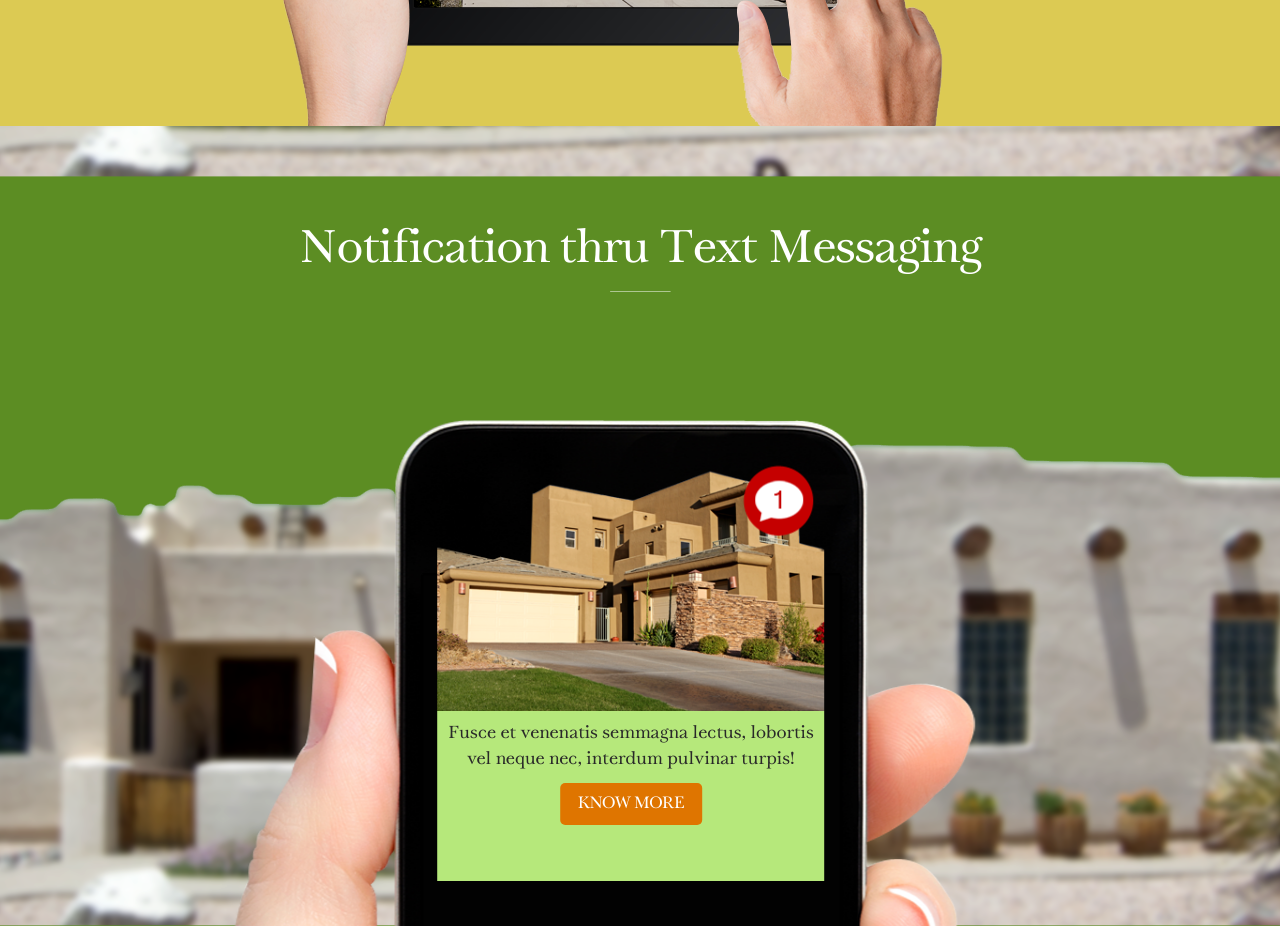
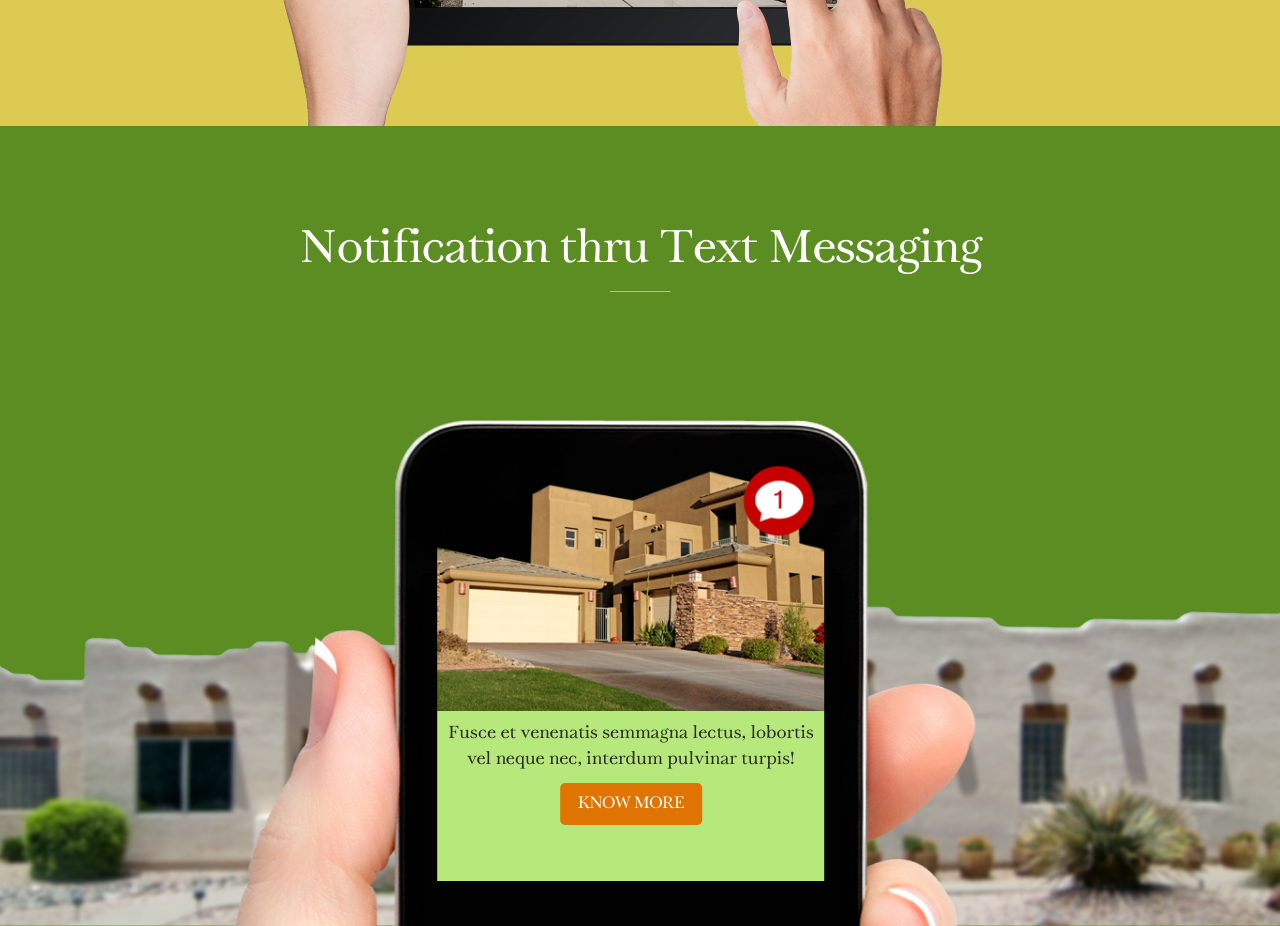
Before and after one commit to doylesee/az-redirentals, a plain HTML site: page index.html in a window 1280 px wide. Shown: the part 2320-3246 px from the top of the page. Drawn offline with Linux system fonts and the light colour scheme.

Commit message:
Add files via upload

```diff
--- a/style.css
+++ b/style.css
@@ -829,8 +829,8 @@ a.menu__join-now:hover {
 	margin: 100px 0 0 0;
 }
 .home-section-4__image {
-	background: url('img/home-section-4__image.png') repeat center bottom transparent;
-	/* background-size: contain; */
+	background: url('img/home-section-4__image.png') no-repeat center bottom transparent;
+	background-size: contain;
 	height: 100%;
 	position: absolute;
 	width: 100%;
```
